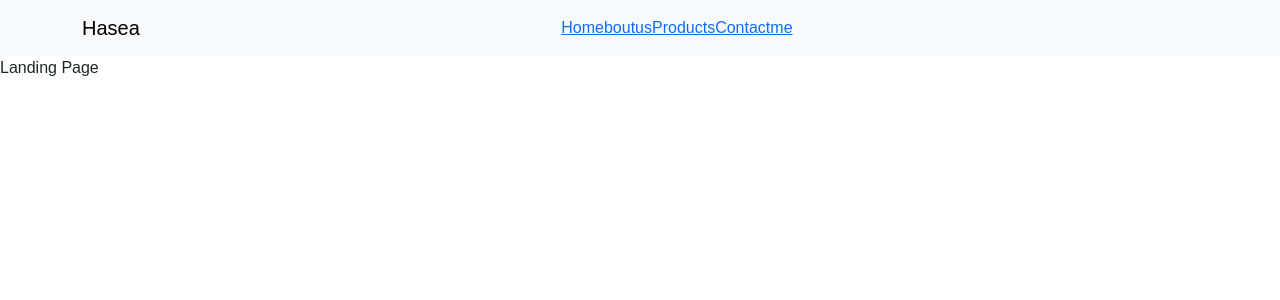
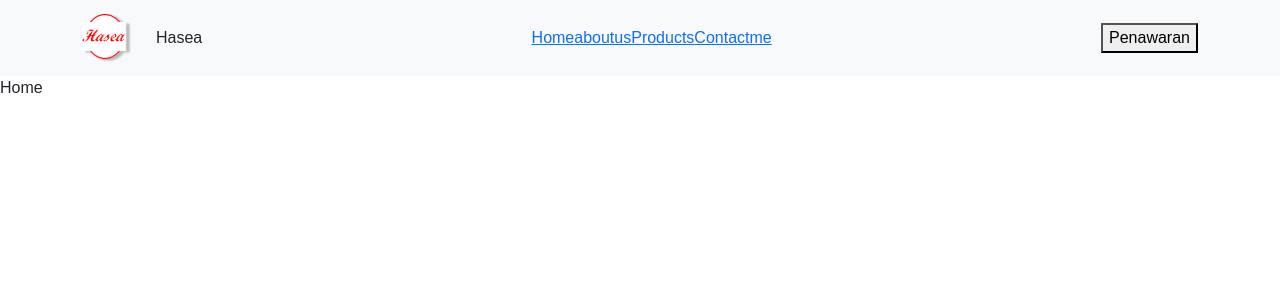
Before and after one commit to YosuaHutasoit/Project-Hasea, a React (Vite) app: page / in a window 1280 px wide. Shown: the top 300 px of the page. Built offline with nearby package versions, Linux system fonts and the light colour scheme.

Commit message:
navbar logo

```diff
--- a/src/App.jsx
+++ b/src/App.jsx
@@ -1,7 +1,7 @@
 import {Routes, Route} from "react-router-dom"
 
 import NavbarComponent from "./components/NavbarComponent"
-import FooterComponent from "./components/FooterComponent"
+// import FooterComponent from "./components/FooterComponent"
 
 import LandingPage from "./pages/LandingPage";
 import AboutUs from "./pages/AboutUs"
@@ -20,7 +20,7 @@ function App() {
         <Route path="/DetailProduct" element={<DetailProduct />} />
       </Routes>
 
-    <FooterComponent/>
+    {/* <FooterComponent/> */}
     </div>
   );
 }
--- a/src/components/FooterComponent.jsx
+++ b/src/components/FooterComponent.jsx
@@ -1,7 +1,7 @@
 const FooterComponent = () => {
   return (
     <div>
-
+      Footer Component
     </div>
   )
 }
--- a/src/components/NavbarComponent.jsx
+++ b/src/components/NavbarComponent.jsx
@@ -1,14 +1,23 @@
-import {Navbar, Container, Nav} from "react-bootstrap"
+import { Navbar, Container, Nav } from "react-bootstrap";
 
-import { navLinks } from "../data/index"
-import { NavLink } from "react-router-dom"
+import { navLinks } from "../data/index";
+import { NavLink } from "react-router-dom";
 
 function NavbarComponent() {
   return (
     <div>
       <Navbar expand="lg" className="bg-body-tertiary">
         <Container>
-        <Navbar.Brand href="#home">Hasea</Navbar.Brand>
+          <Navbar.Brand href="#home" className="d-flex align-items-center">
+            <img
+              src="/Hasea.png" // Ganti path sesuai dengan lokasi file logo
+              alt="Logo"
+              width="50"
+              height="50"
+              className="me-2" // Memberi margin di sebelah kanan logo
+            />
+          </Navbar.Brand>
+          Hasea
           <Navbar.Toggle aria-controls="basic-navbar-nav" />
           <Navbar.Collapse id="basic-navbar-nav">
             <Nav className="mx-auto">
@@ -17,14 +26,18 @@ function NavbarComponent() {
                   <div key={link.id}>
                     <NavLink to={link.path}>{link.text}</NavLink>
                   </div>
-              )
+                );
               })}
             </Nav>
+
+            <div>
+              <button>Penawaran</button>
+            </div>
           </Navbar.Collapse>
         </Container>
       </Navbar>
     </div>
-  )
+  );
 }
 
-export default NavbarComponent
+export default NavbarComponent;
--- a/src/data/index.js
+++ b/src/data/index.js
@@ -21,7 +21,7 @@ export const navLinks = [
   {
     id: 2,
     path: "aboutus",
-    text: "boutus",
+    text: "aboutus",
   },
   {
     id: 3,
--- a/src/pages/LandingPage.jsx
+++ b/src/pages/LandingPage.jsx
@@ -1,7 +1,7 @@
 function LandingPage() {
   return (
     <div>
-      Landing Page
+      Home
     </div>
   )
 }
```
Lines whose indentation alone changed are shown as unchanged.
